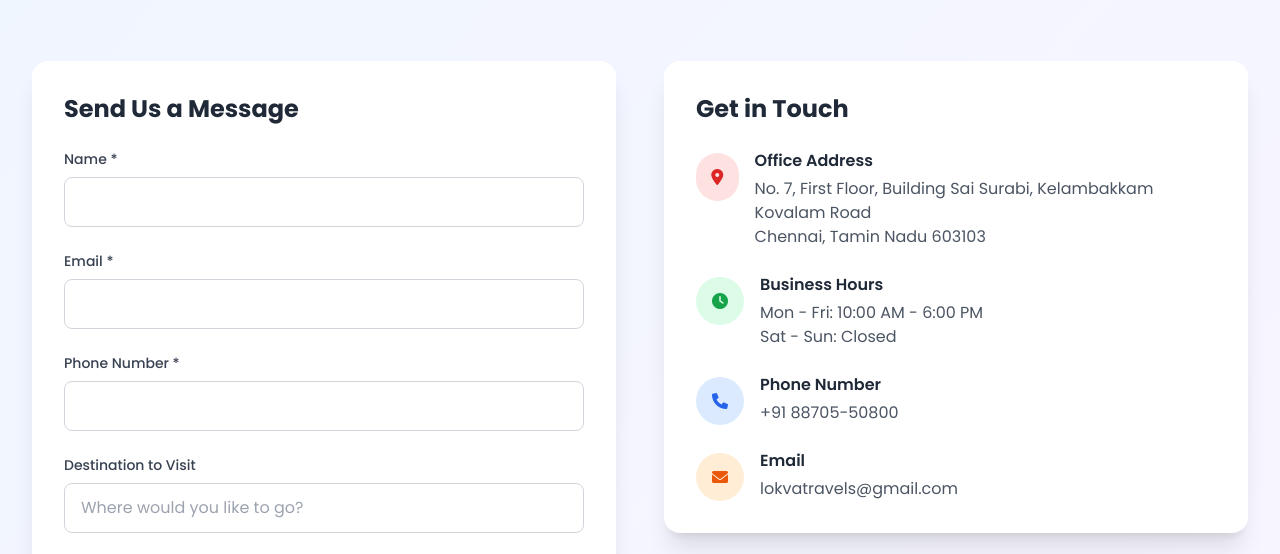
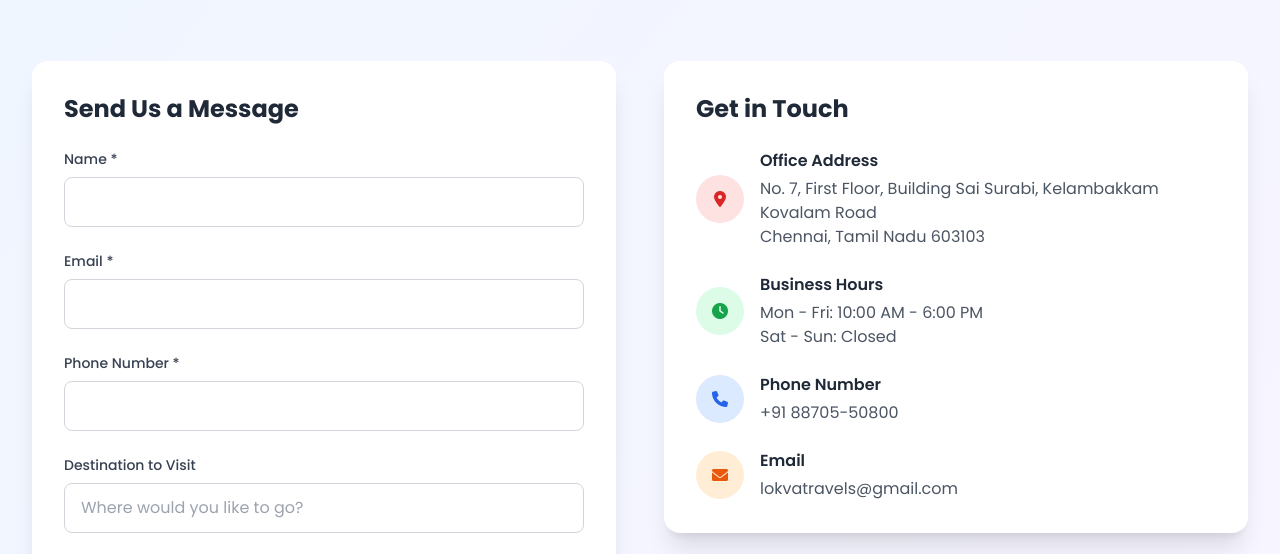
Before and after one commit to lokvatravels/Lokva-Website, a plain HTML site: page index.html in a window 1280 px wide. Both pictures are taken after a click on the button "Plan Your Trip". Shown: the part 215-769 px from the top of the page. Drawn offline with nearby package versions, Linux system fonts and the light colour scheme.

Commit message:
Update index.html
Fixed Contact Info. Shapes issue

```diff
--- a/index.html
+++ b/index.html
@@ -303,17 +303,24 @@
                       <div class="bg-white rounded-2xl shadow-xl p-8">
                         <h2 class="text-2xl font-bold text-gray-800 mb-6">Get in Touch</h2>
                         <div class="space-y-6">
-                                <div class="flex items-start">
-                                    <div class="w-12 h-12 bg-red-100 rounded-full flex items-center justify-center mr-4 mt-1">
+
+                          <!-- Office Address -->
+                          <div class="flex items-center">
+                            <div class="w-12 h-12 bg-red-100 rounded-full flex items-center justify-center mr-4 shrink-0">
                               <i class="fas fa-map-marker-alt text-red-600"></i>
                             </div>
                             <div>
                               <h3 class="font-semibold text-gray-800 mb-1">Office Address</h3>
-                                        <p class="text-gray-600">No. 7, First Floor, Building Sai Surabi, Kelambakkam Kovalam Road<br>Chennai, Tamin Nadu 603103</p>
+                              <p class="text-gray-600">
+                                No. 7, First Floor, Building Sai Surabi, Kelambakkam Kovalam Road<br>
+                                Chennai, Tamil Nadu 603103
+                              </p>
                             </div>
                           </div>
-                                <div class="flex items-start">
-                                    <div class="w-12 h-12 bg-green-100 rounded-full flex items-center justify-center mr-4 mt-1">
+
+                          <!-- Business Hours -->
+                          <div class="flex items-center">
+                            <div class="w-12 h-12 bg-green-100 rounded-full flex items-center justify-center mr-4 shrink-0">
                               <i class="fas fa-clock text-green-600"></i>
                             </div>
                             <div>
@@ -322,8 +329,10 @@
                               <p class="text-gray-600">Sat - Sun: Closed</p>
                             </div>
                           </div>
-                                <div class="flex items-start">
-                                    <div class="w-12 h-12 bg-blue-100 rounded-full flex items-center justify-center mr-4 mt-1">
+
+                          <!-- Phone Number -->
+                          <div class="flex items-center">
+                            <div class="w-12 h-12 bg-blue-100 rounded-full flex items-center justify-center mr-4 shrink-0">
                               <i class="fas fa-phone text-blue-600"></i>
                             </div>
                             <div>
@@ -331,8 +340,10 @@
                               <p class="text-gray-600">+91 88705-50800</p>
                             </div>
                           </div>
-                                <div class="flex items-start">
-                                    <div class="w-12 h-12 bg-orange-100 rounded-full flex items-center justify-center mr-4 mt-1">
+
+                          <!-- Email -->
+                          <div class="flex items-center">
+                            <div class="w-12 h-12 bg-orange-100 rounded-full flex items-center justify-center mr-4 shrink-0">
                               <i class="fas fa-envelope text-orange-600"></i>
                             </div>
                             <div>
@@ -340,8 +351,11 @@
                               <p class="text-gray-600">lokvatravels@gmail.com</p>
                             </div>
                           </div>
+
                         </div>
                       </div>
+                    </div>
+
 
                         <!-- Social Media -->
                         <div class="bg-white rounded-2xl shadow-xl p-8">
```
Lines whose indentation alone changed are shown as unchanged.
